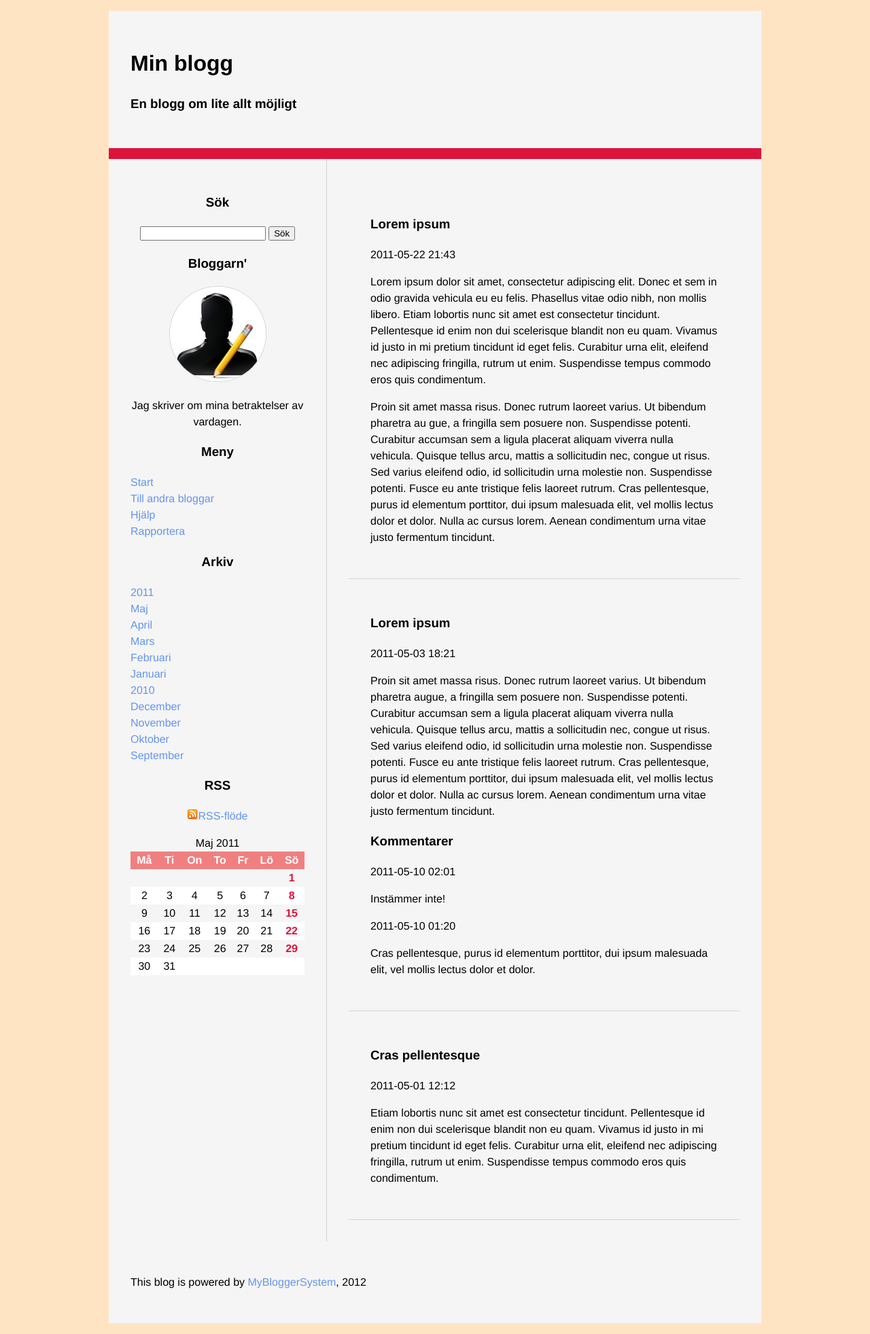
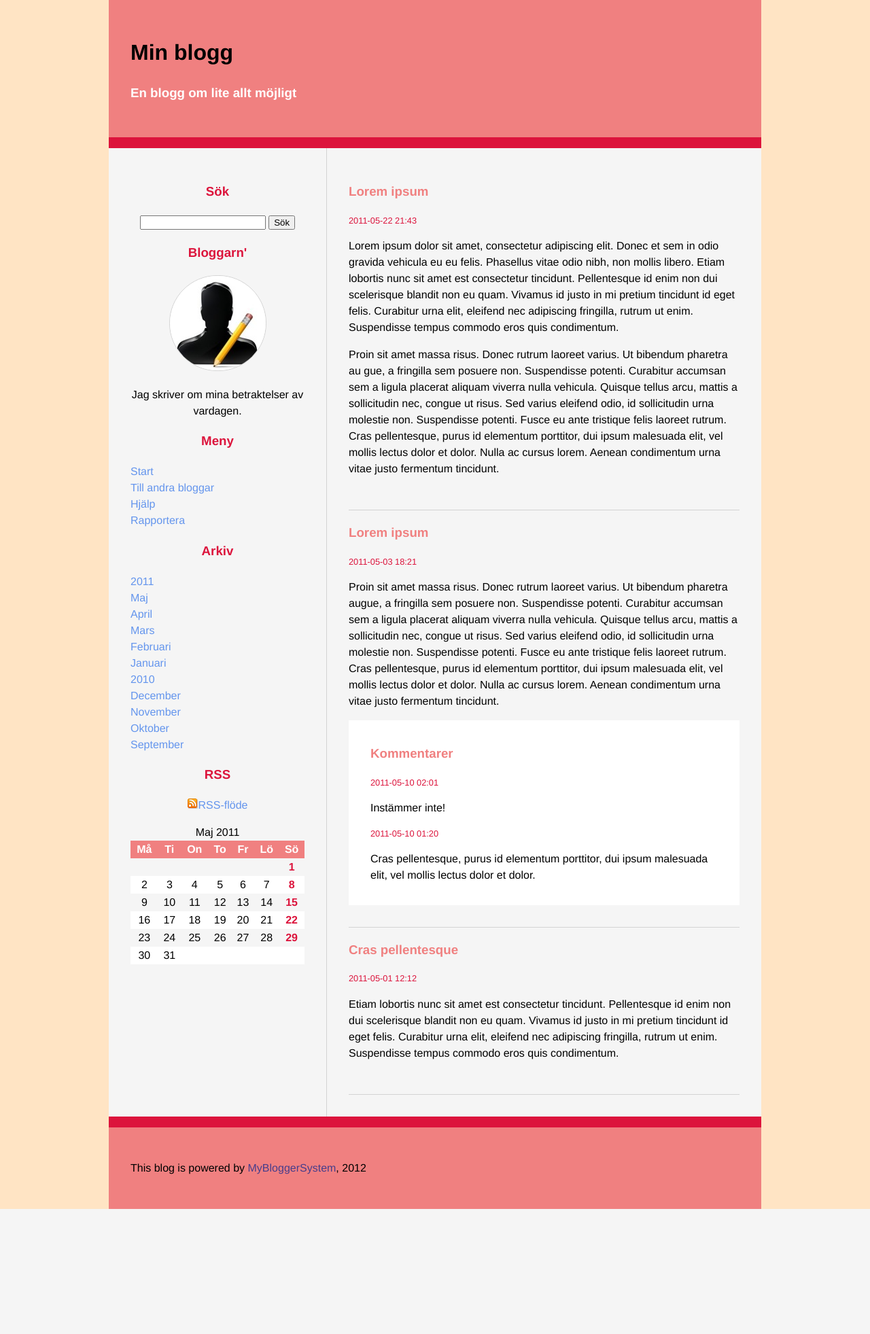
Before and after one commit to hambern/datakurser, a PHP site: page / in a window 1280 px wide. Shown: the whole page at 68% size. After the commit the page ends 1779 px from the top, so only its background shows below. Run offline with PHP 8.4, Linux system fonts and the light colour scheme.

Commit message:
Added assignment

```diff
--- a/webbutveckling_1/css/css_uppgift_2/style.css
+++ b/webbutveckling_1/css/css_uppgift_2/style.css
@@ -8,7 +8,7 @@ html {
 
 body {
     width: 60em;
-    margin: 1em auto;
+    margin: auto;
     background: whitesmoke;
     font-family: Helvetica, Arial, sans-serif;
     line-height: 1.5;
@@ -19,9 +19,33 @@ a {
     color: cornflowerblue;
 }
 
+footer a {
+    color: darkslateblue;
+}
+
+header h3 {
+    color: white;
+}
+
+aside h3 {
+    color: crimson;
+}
+
+article h3 {
+    color: lightcoral;
+}
+
+.comment {
+    background: white;
+    padding: 1em 2em;
+}
+
 header, aside, #articles, footer { padding: 2em; }
 
-header { border-bottom: 1em solid crimson; }
+header {
+    background: lightcoral;
+    border-bottom: 1em solid crimson;
+}
 
 aside, #articles { float: left; }
 
@@ -48,7 +72,12 @@ ul {
 
 article {
     border-bottom: 1px solid lightgray;
-    padding: 2em;
+    padding-bottom: 2em;
+}
+
+.datetime {
+    color: crimson;
+    font-size: .8em;
 }
 
 .calendar {
@@ -57,6 +86,8 @@ article {
 
 footer {
     clear: both;
+    background: lightcoral;
+    border-top: 1em solid crimson;
 }
 
 table {
```
